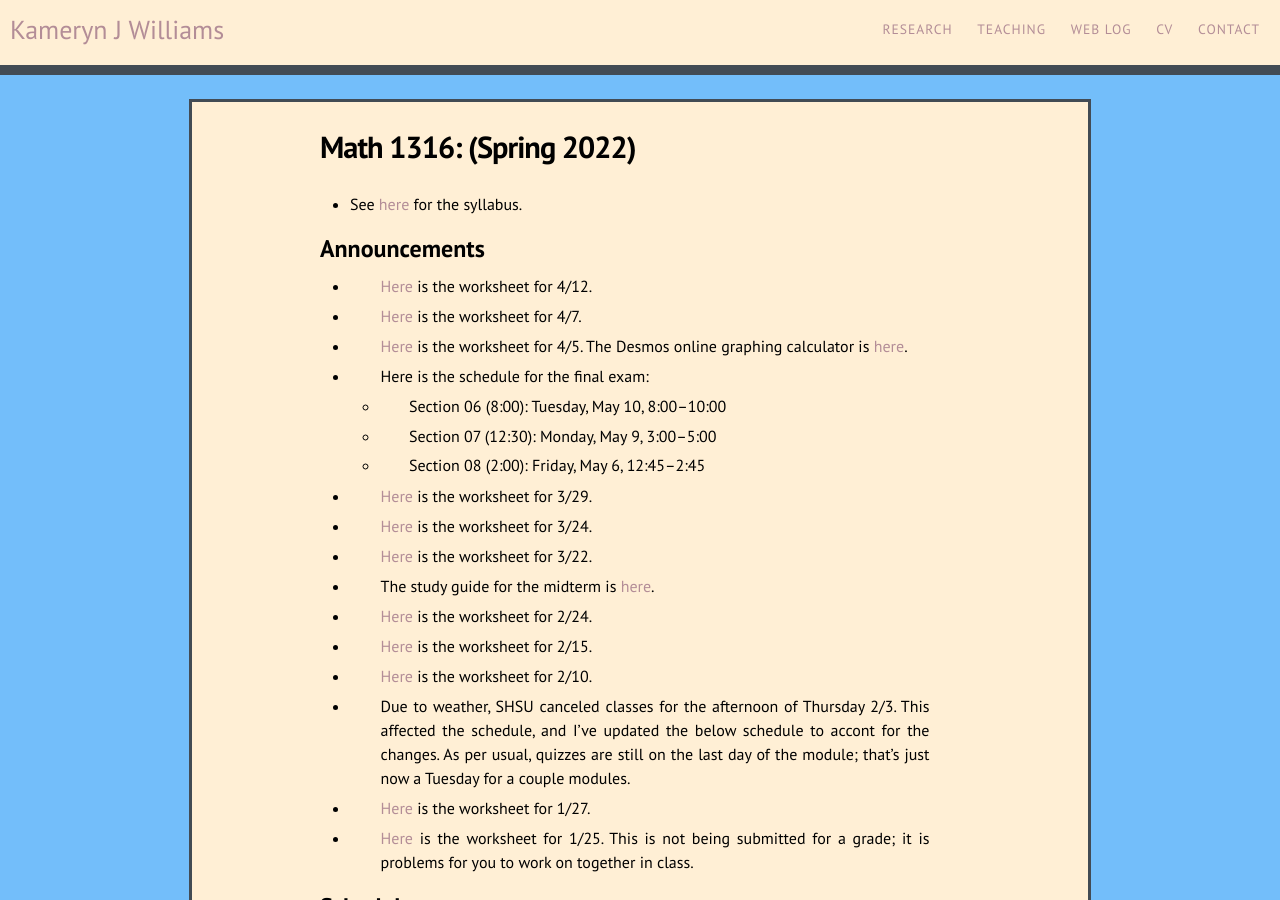
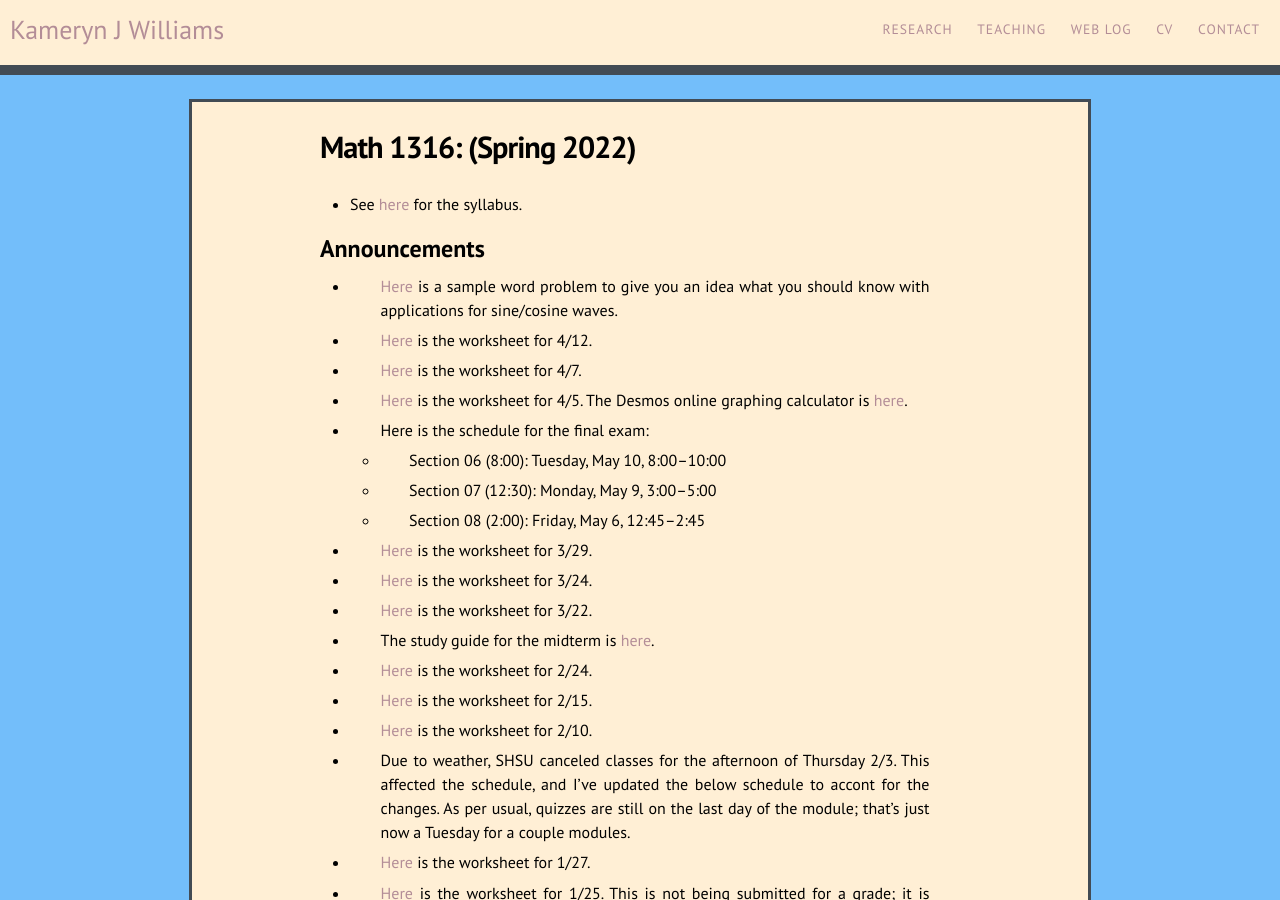
Before and after one commit to kamerynjw/kamerynjw.github.io, a Jekyll site: the page built from teaching/2022/math1316.md, in a window 1280 px wide and 900 px high. Built offline with Jekyll 4.4.1, drawn with Linux system fonts in a browser that asks for light colours; nearby versions of some CDN libraries.

Commit message:
sample word problem

```diff
--- a/teaching/2022/math1316.md
+++ b/teaching/2022/math1316.md
@@ -10,6 +10,8 @@ permalink: /teaching/2022/math1316/
 
 Announcements
 -------------
+
+* [Here]({{ page.url }}s5.pdf) is a sample word problem to give you an idea what you should know with applications for sine/cosine waves.
 
 * [Here]({{ page.url }}ws4-12.pdf) is the worksheet for 4/12.
 
```
Also changed, not shown: 1 other file.
